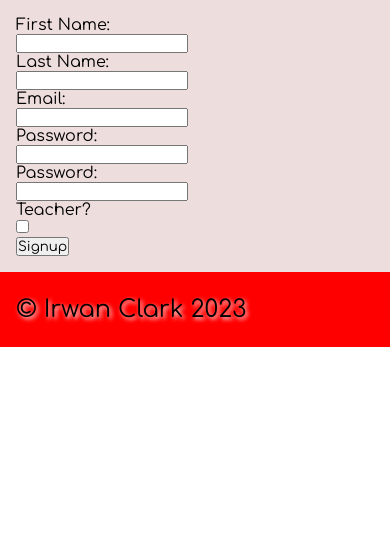
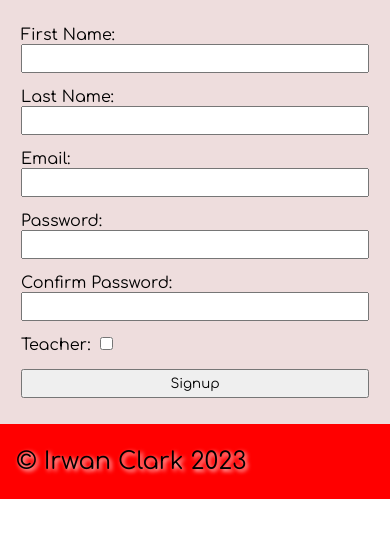
Before and after one commit to irween/MaoriProject, a Flask app: template templates/signup.html in a window 390 px wide. Shown: the part 138-676 px from the top of the page. Run offline with Flask 3, Linux system fonts and the light colour scheme; the template is opened without the code that fills it, so the values that code supplies are empty; some web fonts are replaced.

Commit message:
finishing up the commenting fixing the CSS

```diff
--- a/app.py
+++ b/app.py
@@ -58,6 +58,16 @@ def insert_data(query, params):
     con.close()
 
 
+# get junk id
+def junk_id():
+    """
+    gets the id of the junk category
+    @return:
+    """
+    id_junk = get_list("SELECT id FROM categories WHERE name='junk'", "")
+    return id_junk[0][0]
+
+
 # check if user is logged in
 def is_logged_in():
     """
@@ -94,10 +104,9 @@ def home_page():
     renders the home page
     @return:
     """
-    # gets the category list to display in the navigation sidebar
-    category_list = get_list("SELECT id, name FROM categories", "")
     return render_template("home.html", logged_in=is_logged_in(),
-                           category_list=category_list, is_teacher=is_teacher())
+                           category_list=get_list("SELECT id, name FROM categories", ""), is_teacher=is_teacher(),
+                           junk_id=junk_id())
 
 
 # login page
@@ -113,8 +122,6 @@ def login_page():
         return redirect("/")
     print("Logging In")
 
-    # gets the category list to display in the navigation sidebar
-    category_list = get_list("SELECT id, name FROM categories", "")
     if request.method == "POST":
         # gets the email and password from the login form
         email = request.form['email'].strip().lower()
@@ -144,7 +151,8 @@ def login_page():
         print(session)
         return redirect('/')
     return render_template("login.html", logged_in=is_logged_in(),
-                           category_list=category_list)
+                           category_list=get_list("SELECT id, name FROM categories", ""),
+                           junk_id=junk_id(), message=request.args.get('message'))
 
 
 # signup page
@@ -157,8 +165,6 @@ def signup_page():
     @return:
     """
 
-    # gets the category list to display in the navigation sidebar
-    category_list = get_list("SELECT id, name FROM categories", "")
     if is_logged_in():
         return redirect("/")
 
@@ -201,7 +207,8 @@ def signup_page():
 
         return redirect('/login')
     return render_template("signup.html", logged_in=is_logged_in(),
-                           category_list=category_list)
+                           category_list=get_list("SELECT id, name FROM categories", ""),
+                           junk_id=junk_id(), message=request.args.get('message'))
 
 
 # logout page function
@@ -214,7 +221,7 @@ def logout_page():
     print(list(session.keys()))
     [session.pop(key) for key in list(session.keys())]
     print(list(session.keys()))
-    return redirect('/?message=You+have+successfully+logged+out')
+    return redirect('/login?message=You+have+successfully+logged+out')
 
 
 # dictionary page
@@ -230,21 +237,19 @@ def dictionary_page(cat_type, cat_id):
 
     # gets the list of words from the specific category if the current page is for category
     if cat_type == "category":
-        dictionary_list = get_list("SELECT id, maori, english, category, definition, level, added_by "
+        dictionary_list = get_list("SELECT id, maori, english, category, definition, level, added_by, category_id "
                                    "FROM vocabulary WHERE category_id=?",
                                    (cat_id,))
 
     # gets the list of all words if the current page is for all words
     elif cat_type == "all_words":
-        dictionary_list = get_list("SELECT id, maori, english, category, definition, level, added_by "
+        dictionary_list = get_list("SELECT id, maori, english, category, definition, level, added_by, category_id "
                                    "FROM vocabulary", "")
-
-    # gets the list of words from the specific category if the current page is for category
-    category_list = get_list("SELECT id, name FROM categories", "")
 
     print(dictionary_list)
     return render_template("dictionary.html", logged_in=is_logged_in(), dictionary_list=dictionary_list,
-                           category_list=category_list, is_teacher=is_teacher())
+                           category_list=get_list("SELECT id, name FROM categories", ""), is_teacher=is_teacher(),
+                           junk_id=junk_id(), message=request.args.get('message'))
 
 
 # admin page
@@ -256,11 +261,11 @@ def admin_page():
     @return:
     """
     if not is_logged_in() and 1 not in is_teacher():
-        return redirect("/login?error=You+must+be+logged+in+or+admin+to+access+this+page")
+            return redirect("/login?error=You+must+be+logged+in+or+admin+to+access+this+page")
 
-    category_list = get_list("SELECT * FROM categories", "")
-
-    return render_template("admin.html", logged_in=is_logged_in(), category_list=category_list, is_teacher=is_teacher())
+    return render_template("admin.html", logged_in=is_logged_in(),
+                           category_list=get_list("SELECT id, name FROM categories", ""), is_teacher=is_teacher(),
+                           junk_id=junk_id(), message=request.args.get('message'))
 
 
 # add category page
@@ -333,17 +338,25 @@ def delete_category(deletion):
     if not is_logged_in() and 1 not in is_teacher():
         return redirect("/login?error=You+must+be+logged+in+to+access+this+page")
 
+    # getting the type of deletion from the url
     delete_type = deletion.split(",")[0]
+
+    # deleting the category from the category database and moving the words to a "junk" category incase they are needed
     if delete_type == "category":
         cat_id = deletion.split(",")[1]
         print(cat_id)
+        # moving the words to the junk category
         insert_data("UPDATE vocabulary SET category_id=17 WHERE category_id=?", (cat_id,))
-        insert_data("DELETE FROM vocabulary WHERE category_id=?", (cat_id,))
+        # deleting the category
         insert_data("DELETE FROM categories WHERE id=?", (cat_id,))
+
+    # deleting the word from the database
     elif delete_type == "word":
         word_id = deletion.split(",")[1]
         print(word_id)
         insert_data("DELETE FROM vocabulary WHERE id=?", (word_id,))
+
+    # deleting the all the words in the junk category but keeping the category
     elif delete_type == "junk":
         cat_id = deletion.split(",")[1]
         insert_data("DELETE FROM vocabulary WHERE category_id=?", (cat_id,))
@@ -355,12 +368,20 @@ def delete_category(deletion):
 # delete word page
 @app.route('/delete_word/', methods=['POST'])
 def delete_word_page():
+    """
+    renders the delete word page
+    uses is_logged_in() and is_teacher to check if the user is logged in and is a teacher
+    gets the form values from the delete word button and sends them to the delete_confirm page
+    @return:
+    """
     if not is_logged_in() and 1 not in is_teacher():
         return redirect("/login?error=You+must+be+logged+in+to+access+this+page")
 
+    # gets the data from the form if the request method is POST
     if request.method == 'POST':
         word = request.form.get('word')
         print(word)
+        # splits the word into the name and id
         word = word.split(",")
         word_id = word[0]
         word_name = word[1]
@@ -372,12 +393,20 @@ def delete_word_page():
 # add word page
 @app.route('/add_word', methods=['POST', 'GET'])
 def add_word_page():
+    """
+    renders the add word page
+    uses is_logged_in() and is_teacher to check if the user is logged in and is a teacher
+    gets the form values from the add word form and inserts them into the database
+    @return:
+    """
     if not is_logged_in() and 1 not in is_teacher():
         return redirect("/login?error=You+must+be+logged+in+to+access+this+page")
 
+    # gets the data from the form if the request method is POST
     if request.method == 'POST':
         print(request.form)
 
+        # gets the form values
         maori = request.form.get('maori').lower().strip()
         print("maori: " + maori)
         english = request.form.get('english').lower().strip()
@@ -389,18 +418,22 @@ def add_word_page():
         level = request.form.get('level').lower().strip()
         print("level: " + level)
 
+        # getting the username and email from the session to add to the database
         user = session['firstname'] + " " + session['email']
         print(user)
 
+        # checking if the word already exists in the database
         dictionary_list = get_list("SELECT maori, english FROM vocabulary", "")
         for word in dictionary_list:
             if maori == word[0] and english == word[1]:
                 return redirect('/admin?error=Word+already+exists')
 
+        # inserting the data into the database
         try:
             insert_data("INSERT INTO vocabulary (maori, english, category, definition, level, added_by, category_id) "
                         "VALUES (?, ?, ?, ?, ?, ?, ?)",
                         (maori, english, category[1], definition, level, user, category[0]))
+        # if the word already exists in the database redirects to the add word page with an error
         except sqlite3.IntegrityError:
             return redirect('/add_word?error=Word+already+exists')
     return redirect('/admin')
@@ -409,17 +442,35 @@ def add_word_page():
 # edit word page
 @app.route('/edit_word/', methods=['POST'])
 def edit_word_page():
+    """
+    renders the edit word page
+    uses is_logged_in() and is_teacher to check if the user is logged in and is a teacher
+    gets the form values from the edit word form and sends them to the edit_confirm page
+    @return:
+    """
     if not is_logged_in() and 1 not in is_teacher():
         return redirect("/login?error=You+must+be+logged+in+to+access+this+page")
 
+    # gets the data from the form if the request method is POST
     if request.method == 'POST':
-        word = request.form.get('word')
-        print(word)
-        word = word.split(",")
-        word_id = word[0]
-        word_name = word[1]
-        print(word_id, word_name)
-        return redirect('/')
+        # gets the form values
+        maori_word = request.form.get('maori')
+        print(maori_word)
+        english_word = request.form.get('english')
+        print(english_word)
+        category = request.form.get('category').split(",")
+        print(category)
+        definition = request.form.get('definition')
+        print(definition)
+        level = request.form.get('level')
+        print(level)
+        word_id = request.form.get('id')
+        print(word_id)
+
+        # updating the database with the new values
+        insert_data("UPDATE vocabulary SET maori=?, english=?, category=?, definition=?, level=?, category_id=? "
+                    "WHERE id=?", (maori_word, english_word, category[1], definition, level, category[0], word_id))
+        return redirect(request.referrer + "?=edit_word")
 
     return redirect('/admin')
 
@@ -427,11 +478,19 @@ def edit_word_page():
 # delete junk words
 @app.route('/delete_junk_words', methods=['POST'])
 def delete_junk_words():
+    """
+    renders the delete junk words page
+    uses is_logged_in() and is_teacher to check if the user is logged in and is a teacher
+gets the form values from the delete junk words button and sends them to the delete_confirm page
+    @return:
+    """
     if not is_logged_in():
         return redirect("/login?error=You+must+be+logged+in+to+access+this+page")
 
+    # gets the data from the button if the request method is POST
     if request.method == 'POST':
         category_name = request.form.get('junk')
+        # gets the id of the category "junk"
         cat_id = get_list("SELECT id FROM categories WHERE name=?", (category_name,))[0][0]
         print(cat_id)
 
@@ -443,12 +502,22 @@ def delete_junk_words():
 # page not found error page
 @app.errorhandler(404)
 def page_not_found(e):
+    """
+    renders the page not found error page
+    @param e: the error message
+    @return:
+    """
     return render_template('error.html', logged_in=is_logged_in(), message=e), 404
 
 
 # internal server error page
 @app.errorhandler(500)
 def internal_server_error(e):
+    """
+    renders the internal server error page
+    @param e: the error message
+    @return:
+    """
     return render_template('error.html', logged_in=is_logged_in(), message=e), 500
 
 
--- a/static/css/style.css
+++ b/static/css/style.css
@@ -359,3 +323,50 @@ footer img {
         margin: auto;
     }
 }
+
+/*Form CSS*/
+
+.my-form {
+    width: 100%;
+}
+
+.form-group {
+    margin: 5px 0;
+}
+
+.form-input {
+    width: 100%;
+    padding: 5px;
+}
+
+.form-input input {
+    width: 100%;
+    padding: 5px;
+}
+
+.form-input input[type="checkbox"] {
+    width: auto;
+    margin-left: 5px;
+    padding: 5px;
+}
+
+.form-input select {
+    width: 100%;
+    padding: 5px;
+}
+
+.form-label {
+    display: inline-block;
+    width: auto;
+    text-align: left;
+}
+
+.buttons {
+    width: 100%;
+    padding: 5px;
+}
+
+.buttons input {
+    width: 100%;
+    padding: 5px;
+}
--- a/templates/base.html
+++ b/templates/base.html
@@ -5,7 +5,7 @@
     <meta name="viewport" content="width=device-width, initial-scale=1.0">
     <link href="https://fonts.googleapis.com/css2?family=Comfortaa&family=Suez+One&display=swap" rel="stylesheet">
     <title>{% block title %}{% endblock %}</title>
-    <meta name="Description" content="Author: D Benseman, Content: A dictionary to convert maori words to english.">
+    <meta name="Description" content="Author: I Clark, Content: A dictionary to convert maori words to english.">
 </head>
 
 <body>
@@ -16,17 +16,21 @@
     </header>
 
     <nav>
-        <input type="checkbox" name="drop_down_menu"/>
+        <label>
+            <input type="checkbox" name="drop_down_menu"/>
+        </label>
         <span></span>
         <span></span>
         <span></span>
         <ul>
             <li><a href="/">Home</a></li>
+            {# if the user isn't logged in, show them the signup and login page #}
             {% if not logged_in %}
                 <li><a href="/login">Login</a></li>
                 <li><a href="/signup">Signup</a></li>
 
             {% else %}
+                {# checking if the user is a teacher to show the admin page #}
                 {% if is_teacher %}
                     <li><a href="/admin">Admin</a></li>
                 {% endif %}
@@ -35,8 +39,10 @@
             -------------------
             <li><a href="/dictionary/all_words/1">All Words</a></li>
             -------------------
+            {# a selection box type input that displays each category using a for loop #}
             {% for category in category_list %}
-                {% if category[0] != 17 %}
+                {# if the user is not a then the junk category (id 17) will not be displayed #}
+                {% if category[0] != junk_id %}
                     <li><a href="/dictionary/category/{{ category[0] }}">{{ category[1].title() }}</a></li>
                 {% elif is_teacher %}
                     <li><a href="/dictionary/category/{{ category[0] }}">{{ category[1].title() }}</a></li>
--- a/templates/delete_confirm.html
+++ b/templates/delete_confirm.html
@@ -5,7 +5,9 @@
 {% block heading %}Maōri - English Dictionary - Delete Category{% endblock %}
 
 {% block main %}
+{# displays the type and category name of the thing that is being deleted #}
 <h3>Are you sure you want to delete {{ type }} {{ cat_name }}?
+    {# adds the type and id to the url #}
     <a href="/delete_confirm/{{ type }},{{ id }}">Yes</a> /
     <a href="/admin">No</a>
 </h3>
--- a/templates/signup.html
+++ b/templates/signup.html
@@ -5,45 +5,59 @@
 {% block heading %}Maōri - English Dictionary - Sign-up{% endblock %}
 
 {% block main %}
-    <form class="myform" method="POST">
-
+{% if message %}
+    <h5>{{ message }}</h5>
+{% endif %}
+    <form class="form" method="POST">
         <div class="form-group">
-            <div class="form-label">First Name:</div>
-            <div class="form-element"><input type="text" name="firstname" id="firstname" minlength="2" required></div>
+            <div class="form-input">
+                <label class="form-label" for="firstname">First Name: </label>
+                <input type="text" name="firstname" id="firstname" minlength="2" required>
+            </div>
         </div>
         <div class="error">{{ fname_error }}</div>
 
         <div class="form-group">
-            <div class="form-label">Last Name:</div>
-            <div class="form-element"><input type="text" name="lastname" id="lastname" minlength="2" required></div>
+            <div class="form-input">
+                <label class="form-label" for="lastname">Last Name: </label>
+                <input type="text" name="lastname" id="lastname" minlength="2" required>
+            </div>
         </div>
         <div class="error">{{ lname_error }}</div>
 
         <div class="form-group">
-            <div class="form-label">Email:</div>
-            <div class="form-element"><input type="email" name="email" id="email" required></div>
+            <div class="form-input">
+                <label class="form-label" for="email">Email: </label>
+                <input type="email" name="email" id="email" required>
+            </div>
         </div>
 
         <div class="form-group">
-            <div class="form-label">Password:</div>
-            <div class="form-element"><input type="password" name="password" id="password" minlength="8" required></div>
+            <div class="form-input">
+                <label class="form-label" for="password">Password: </label>
+                <input type="password" name="password" id="password" minlength="8" required>
+            </div>
         </div>
         <div class="error">{{ error }}</div>
 
         <div class="form-group">
-            <div class="form-label">Password:</div>
-            <div class="form-element"><input type="password" name="password_2" id="password_2" minlength="8" required>
+            <div class="form-input">
+                <label class="form-label" for="password_2">Confirm Password: </label>
+                <input type="password" name="password_2" id="password_2" minlength="8" required>
             </div>
         </div>
 
         <div class="form-group">
-            <div class="form-label">Teacher?</div>
-            <div class="form-element"><input type="checkbox" name="teacher" id="teacher" required></div>
+            <div class="form-input">
+                <label class="form-label" for="teacher">Teacher: </label>
+                <input type="checkbox" name="teacher" id="teacher" required>
+            </div>
         </div>
 
         <div class="form-group">
-            <div class="form-label"></div>
-            <div class="form-element"><input type="submit" value="Signup"></div>
+            <div class="buttons">
+                <input type="submit" value="Signup">
+            </div>
         </div>
 
     </form>
```
Also changed, not shown: other parts of static/css/style.css (+6 -42 lines), templates/admin.html (+17 -13 lines), templates/dictionary.html (+31 -12 lines), templates/login.html (+13 -4 lines).
